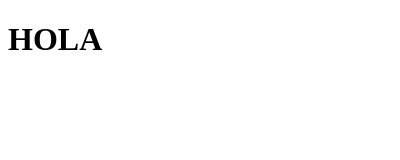
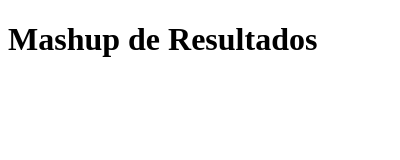
Before and after one commit to zagoskin/oo2-extension, a browser extension: page src/resources/popup.html in a window 400 px wide. Drawn offline with Linux system fonts and the light colour scheme.

Commit message:
Added title, dimensions and reference to popup script

```diff
--- a/src/resources/popup.html
+++ b/src/resources/popup.html
@@ -2,15 +2,16 @@
 <html>
   <head>
     <style>
-      button {
-        height: 30px;
-        width: 30px;
-        outline: none;
+      body {
+        height: 200px;
+        width: 375px;
       }
     </style>
   </head>
   <body>
-    <h1>HOLA</h1>
+    <h1>Mashup de Resultados</h1>
+    <br>
+    <script src="popup.js"></script>
     <!-- <button id="changeColor"></button>
     <script src="popup.js"></script> -->
   </body>
```
